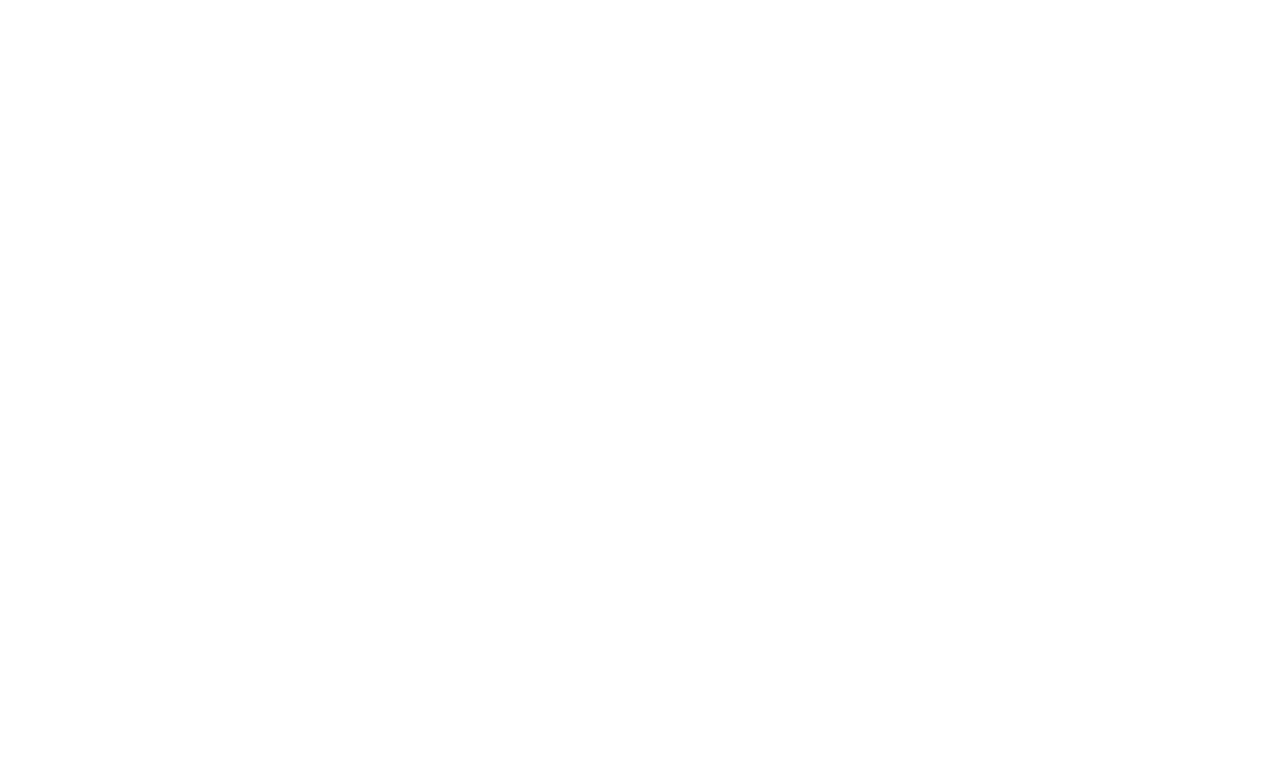
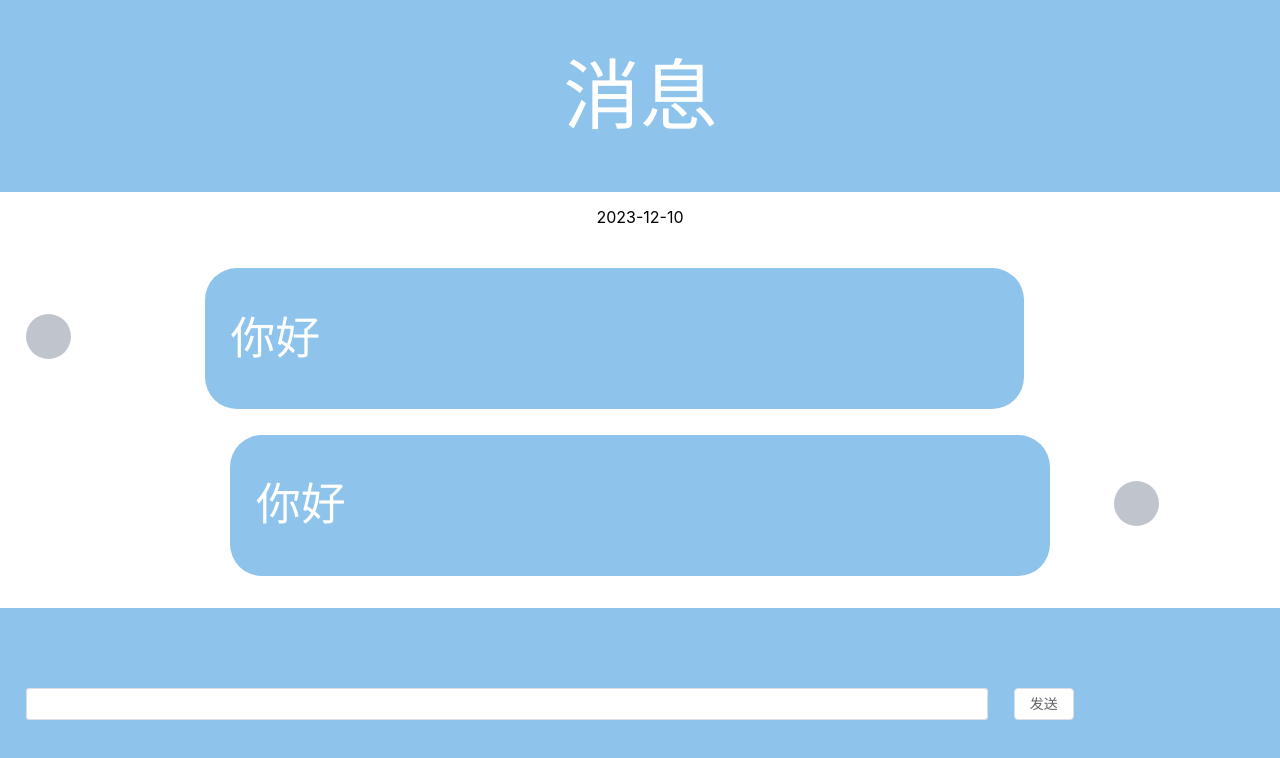
Before and after one commit to Smilingny/video_front, a Vue app: page /test in a window 1280 px wide. Before the commit this address had no page. Shown: the top 758 px of the page. Built offline with nearby package versions, Linux system fonts and the light colour scheme.

Commit message:
增加了用户编辑部分的界面，添加了后台管理的基本布局，具体表格内容要等具体数据

```diff
--- a/src/components/BackgroundComponent/UserInfo.vue
+++ b/src/components/BackgroundComponent/UserInfo.vue
@@ -72,7 +72,7 @@
 <style scoped>
 .wrapper {
   display: flex;
-  width: 70vw;
+  width: 60vw;
   flex-direction: column;
 }
 
--- a/src/router/index.js
+++ b/src/router/index.js
@@ -99,9 +99,14 @@
                   name:'Data',
                   component:()=> import("../components/BackgroundComponent/Data.vue")
               },
-
           ]
-      }
+      },
+      /*测试聊天窗口*/
+      {
+          path:'/test',
+          name:'chat',
+          component:()=> import("../views/chatView.vue")
+      },
   ]
 })
 
--- a/src/views/ListItemDetail.vue
+++ b/src/views/ListItemDetail.vue
@@ -11,14 +11,56 @@
 function goToLetterIconView() {
   router.push('/letterIconView')
 }
+/*存储发送方的默认信息*/
+const showValue = ref()
+const show = [
+  {
+    /*假设属性只有用户头像和相应的内容*/
+    /*内容*/
+    content:'你好',
+    /*头像URL*/
+    url:'../../public/1.jpg',
+    /*设定相应的状态:通过不同的状态来使用不同的样式格式*/
+    state:0
+  },
+  {
+    /*假设属性只有用户头像和相应的内容*/
+    /*内容*/
+    content:'你好',
+    /*头像URL*/
+    url:'../../public/2.jpeg',
+    /*设定相应的状态:通过不同的状态来使用不同的样式格式*/
+    state:1
+  },
+]
+showValue.value = show
 onMounted(()=>{
   /*显示获取到的数据结构*/
   console.log(info.value.url)
 })
+/*消息显示存储变量*/
+
+
+/*存储发送的信息*/
+const sendMsg =ref("")
+/*发送后消息的显示效果函数*/
+function send(){
+  const addNews = {
+    content:sendMsg.value,
+    url:'../../public/2.jpeg',
+    state:1,
+
+  }
+  show.push(addNews)
+  showValue.value = show
+  sendMsg.value=null
+  console.log(showValue)
+}
 </script>
 
 <template>
   <div class="wrapper">
+<!--头部-->
     <div class="myHeader">
   <span style="left: 0;position: absolute;margin-left: 1vw;color: white;font-size: 8vw">
       <i class="fas fa-angle-left" @click="goToLetterIconView"></i>
@@ -27,28 +69,48 @@
         <span>{{ route.params.Title }}</span>
       </div>
     </div>
-<!--中间部分呈现相应的信息-->
+<!--中间部分呈现相应的信息：作为接收方-->
     <div class="middle">
+<!--接收方数据显示-->
       <div class="list">
-        <div class="item">
-          <div class="date">
+        <div class="date">
           <p>{{ info.date }}</p>
-          </div>
-
-          <!--头像和消息部分-->
-          <div class="iconAndInfo">
+        </div>
+        <div class="item" v-for="item in showValue" >
+          <!--头像和消息部分--接收方： 显示要求：state:0-->
+          <div class="iconAndInfo" v-if="item.state===0">
             <div class="icon">
-              <el-avatar :size="45" :src="info.url" style="margin-left: 2vw"/>
+              <!--显示头像的基本信息-->
+              <el-avatar :size="45" :src="item.url" style="margin-left: 2vw;"/>
             </div>
             <div class="info">
               <el-card >
-                <p style="font-size: 4vw">{{ info.content }}</p>
+                <!--显示发送请求的基本信息:样式设计可以实现自动换行-->
+                <p style="font-size: 3.5vw;
+                    white-space: pre-line;
+                    word-wrap: break-word;
+                    overflow-wrap: break-word;">{{ item.content }}</p>
               </el-card>
+            </div>
+          </div>
+          <!--发送方-->
+          <div class="iconAndInfo" v-if="item.state===1">
+            <div class="info" style="margin-left: 20vw">
+              <el-card >
+                <!--显示发送请求的基本信息-->
+                <p style="font-size: 4vw;
+                    white-space: pre-line;
+                    word-wrap: break-word;
+                    overflow-wrap: break-word;">{{ item.content }}</p>
+              </el-card>
+            </div>
+            <div class="icon">
+              <!--显示头像的基本信息-->
+              <el-avatar :size="45" :src="item.url" style="margin-left: 2vw"/>
             </div>
           </div>
         </div>
       </div>
-<!--日期部分-->
 
     </div>
 
@@ -56,10 +118,10 @@
     <!--底部-->
     <div class="footer">
       <div class="left">
-        <el-input type="text"></el-input>
+        <el-input type="text" v-model="sendMsg"></el-input>
       </div>
       <div class="right">
-        <el-button>发送</el-button>
+        <el-button @click="send">发送</el-button>
       </div>
     </div>
   </div>
@@ -99,6 +161,7 @@
   margin-top: 15vw;
   display: flex;
   flex-direction: column;
+  margin-bottom: 15vw;
 }
 .wrapper .middle .list{
   display: flex;
@@ -106,11 +169,13 @@
   width: 100vw;
 }
 .wrapper .middle .list .item{
+
   display: flex;
   flex-direction: column;
   width: 100vw;
 }
-.wrapper .middle .list .item .date{
+/*日期样式是居中对齐*/
+.wrapper .middle .list .date{
   display: flex;
   flex-direction: column;
   width: 100vw;
@@ -119,17 +184,18 @@
 }
 /*头像和信息部分*/
 .wrapper .middle .list .item .iconAndInfo{
+  margin-top: 2vw;
   display: flex;
-  justify-content: space-around;
   width: 100vw;
+  align-items: center;
 
 }
 .wrapper .middle .list .item .iconAndInfo .icon{
-  width: 20vw;
+  width: 16vw;
 
 }
 .wrapper .middle .list .item .iconAndInfo .info{
-  width: 80vw;
+  width: 65vw;
   margin-right: 2vw;
 
 }
--- /dev/null
+++ b/src/views/chatView.vue
@@ -0,0 +1,220 @@
+<script setup>
+
+/*部分组件使用了element-plus*/
+
+/*使用showValue来存储对话消息*/
+import {ref} from "vue";
+/*使用响应式的对象数组存储消息数据*/
+const showValue = ref()
+/*使用对象数组来存储数据*/
+const show = [
+  {
+    /*假设属性只有用户头像和相应的内容*/
+    /*内容*/
+    content:'你好',
+    /*头像URL对方*/
+    url:null,
+    /*设定相应的状态:通过不同的状态来使用不同的样式格式*/
+    state:0
+  },
+  {
+    /*假设属性只有用户头像和相应的内容*/
+    /*内容*/
+    content:'你好',
+    /*头像URL本人*/
+    url:null,
+    /*设定相应的状态:通过不同的状态来使用不同的样式格式*/
+    state:1
+  },
+]
+/*通过赋值的方式来实现响应更新*/
+showValue.value = show
+/*存储需要发送的信息*/
+const sendMsg = ref()
+
+/*存储不变的用户信息:可能暂时用不到*/
+const userInfo =ref()
+
+/*发送后页面变化的函数*/
+function send(){
+  if(sendMsg.value!==null){
+    const addNews = {
+      content:sendMsg.value,
+      url:null,
+      state:1,
+    }
+    show.push(addNews)
+    showValue.value = show
+    /*清空发送数据*/
+    sendMsg.value=null
+    console.log(showValue)
+  }
+
+}
+</script>
+
+<template>
+<div class="wrapper">
+<!--头部-->
+  <div class="Header">
+    <div class="title">
+      <span>消息</span>
+    </div>
+  </div>
+<!--中间部分-->
+  <!--中间部分呈现相应的信息：作为接收方-->
+  <div class="middle">
+    <!--接收方数据显示-->
+    <div class="list">
+      <div class="date">
+        <p>2023-12-10</p>
+      </div>
+      <div class="item" v-for="item in showValue" >
+        <!--头像和消息部分--接收方： 显示要求：state:0-->
+        <div class="iconAndInfo" v-if="item.state===0">
+          <div class="icon">
+            <!--显示头像的基本信息-->
+            <el-avatar :size="45" :src="item.url" style="margin-left: 2vw;"/>
+          </div>
+          <div class="info">
+             <div class="chatCart">
+              <!--显示发送请求的基本信息:样式设计可以实现自动换行-->
+              <p >{{ item.content }}</p>
+            </div>
+          </div>
+        </div>
+        <!--发送方-->
+        <div class="iconAndInfo" v-if="item.state===1">
+          <div class="info" style="margin-left: 18vw">
+            <div class="info">
+              <div class="chatCart">
+                <!--显示发送请求的基本信息:样式设计可以实现自动换行-->
+                <p >{{ item.content }}</p>
+              </div>
+            </div>
+          </div>
+          <div class="icon">
+            <!--显示头像的基本信息-->
+            <el-avatar :size="45" :src="item.url" style="margin-left: 2vw"/>
+          </div>
+        </div>
+      </div>
+    </div>
+
+  </div>
+<!--尾部-->
+  <div class="footer">
+    <div class="left">
+      <el-input type="text" v-model="sendMsg"></el-input>
+    </div>
+    <div class="right">
+      <el-button @click="send">发送</el-button>
+    </div>
+  </div>
+</div>
+</template>
+
+<style scoped>
+.wrapper{
+  width: 100vw;
+  display: flex;
+  flex-direction: column;
+}
+.wrapper .Header{
+  position: fixed;
+  z-index: 10;
+  left: 0;
+  top: 0;
+  display: flex;
+  width: 100vw;
+  height: 15vw;
+
+  background-color: #8ec3eb;
+  justify-content: space-around;
+  align-items: center;
+}
+.wrapper .Header .title{
+  color: white;
+  font-size: 6vw;
+}
+/*尾部样式*/
+.wrapper .footer {
+  position: fixed;
+  left: 0;
+  bottom: 0;
+  background-color: #8ec3eb;
+
+  height: 15vw;
+  width: 100vw;
+  display: flex;
+  align-items: center;
+  justify-content: space-around;
+}
+.wrapper .footer .left{
+  margin-left: 2vw;
+  width: 80vw;
+}
+.wrapper .footer .right{
+  margin-left: 2vw;
+  width: 20vw;
+  margin-right: 2vw;
+}
+/*中间部分样式的设定*/
+.wrapper .middle{
+  margin-top: 15vw;
+  display: flex;
+  flex-direction: column;
+  margin-bottom: 15vw;
+}
+.wrapper .middle .list{
+  display: flex;
+  flex-direction: column;
+  width: 100vw;
+}
+.wrapper .middle .list .item{
+
+  display: flex;
+  flex-direction: column;
+  width: 100vw;
+}
+/*日期样式是居中对齐*/
+.wrapper .middle .list .date{
+  display: flex;
+  flex-direction: column;
+  width: 100vw;
+  align-items: center;
+  justify-content: center;
+}
+/*头像和信息部分*/
+.wrapper .middle .list .item .iconAndInfo{
+  margin-top: 2vw;
+  display: flex;
+  width: 100vw;
+  align-items: center;
+
+}
+.wrapper .middle .list .item .iconAndInfo .icon{
+  width: 16vw;
+
+}
+.wrapper .middle .list .item .iconAndInfo .info{
+  width: 65vw;
+  margin-right: 2vw;
+
+}
+.wrapper .middle .list .item .iconAndInfo .info .chatCart{
+  background-color: #8ec3eb;
+  width:64vw;
+  display: flex;
+  border-radius: 2.5vw;
+
+}
+.wrapper .middle .list .item .iconAndInfo .info .chatCart p{
+ font-size: 3.5vw;
+  white-space: pre-line;
+  word-wrap: break-word;
+  overflow-wrap: break-word;
+  margin-left: 2vw;
+  color: white;
+}
+</style>
```
